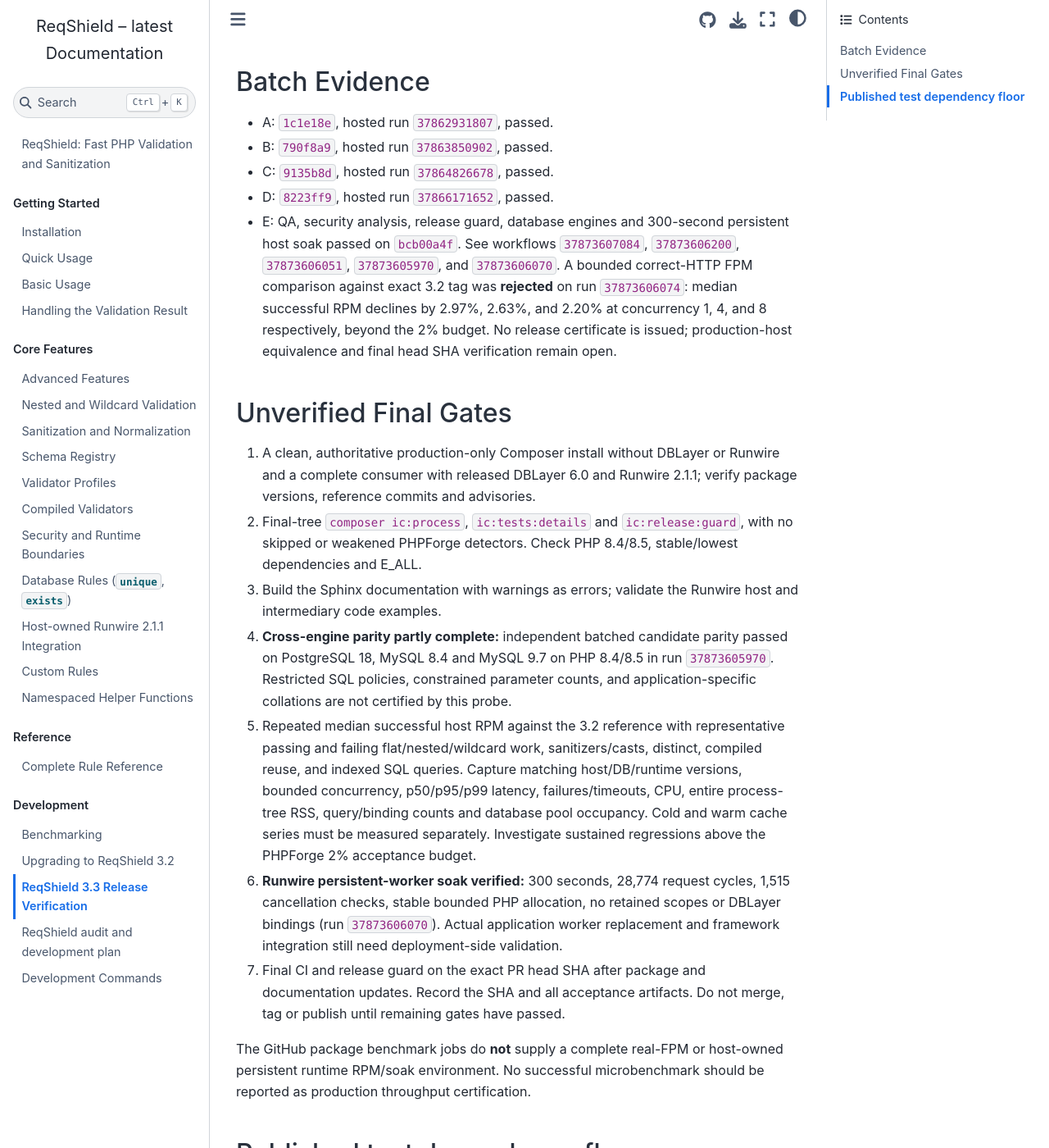
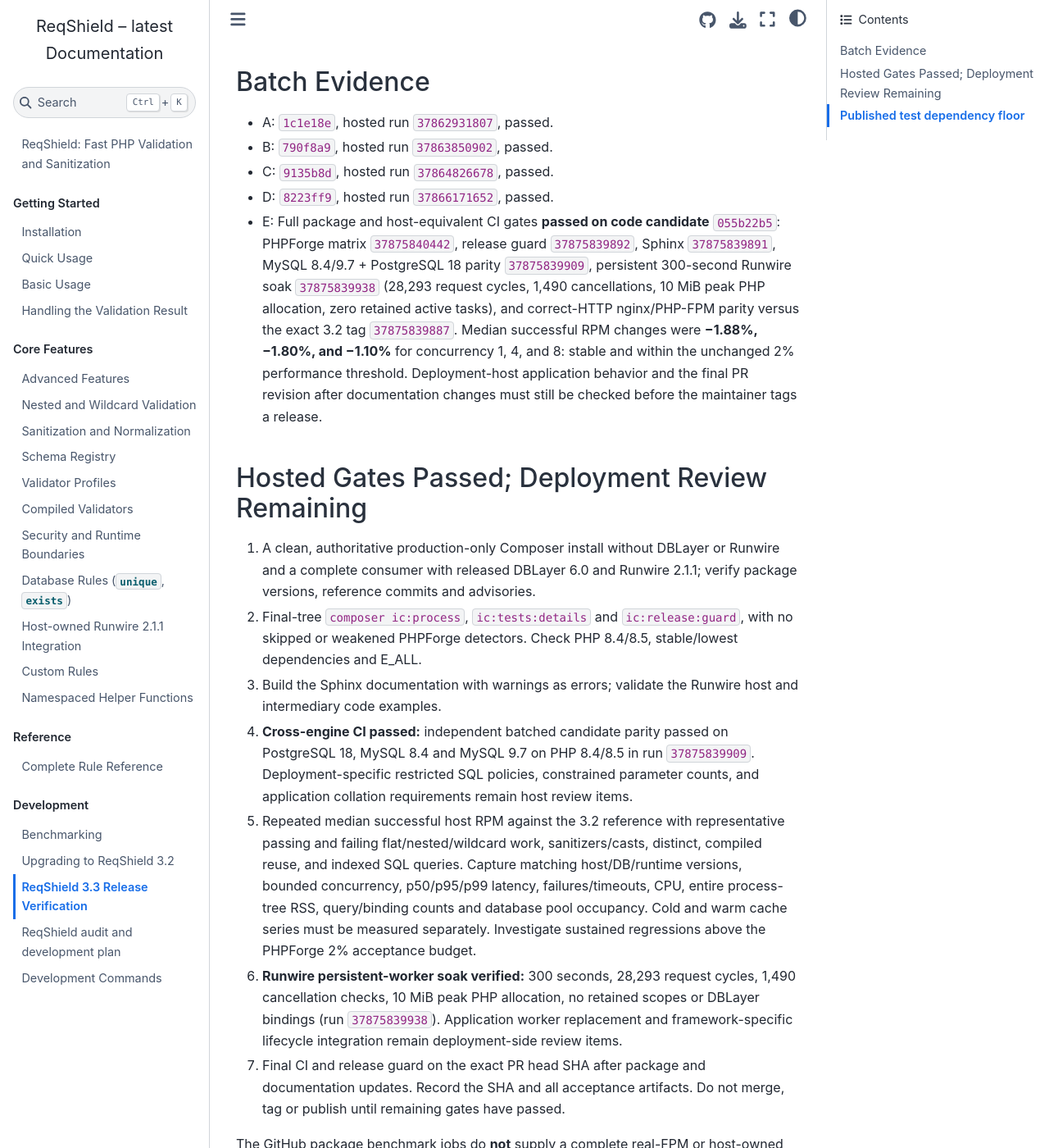
Before and after one commit to infocyph/ReqShield, a Sphinx documentation site: the page built from docs/release-3.3-verification.rst, in a window 1280 px wide and 1400 px high, scrolled down 222 px. Shown: the whole window at 82% size. Built offline with Sphinx 7.4.7 and the Sphinx Book theme 1.1.4, drawn with Linux system fonts in a browser that asks for light colours; pages that are not in the unit, such as notebooks, are missing from menus.

Commit message:
docs: certify ReqShield 3.3 hosted release gates and preserve deployment review checklist

```diff
--- a/docs/release-3.3-verification.rst
+++ b/docs/release-3.3-verification.rst
@@ -12,10 +12,10 @@
 * B: ``790f8a9``, hosted run ``37863850902``, passed.
 * C: ``9135b8d``, hosted run ``37864826678``, passed.
 * D: ``8223ff9``, hosted run ``37866171652``, passed.
-* E: QA, security analysis, release guard, database engines and 300-second persistent host soak passed on ``bcb00a4f``. See workflows ``37873607084``, ``37873606200``, ``37873606051``, ``37873605970``, and ``37873606070``. A bounded correct-HTTP FPM comparison against exact 3.2 tag was **rejected** on run ``37873606074``: median successful RPM declines by 2.97%, 2.63%, and 2.20% at concurrency 1, 4, and 8 respectively, beyond the 2% budget. No release certificate is issued; production-host equivalence and final head SHA verification remain open.
+* E: Full package and host-equivalent CI gates **passed on code candidate** ``055b22b5``: PHPForge matrix ``37875840442``, release guard ``37875839892``, Sphinx ``37875839891``, MySQL 8.4/9.7 + PostgreSQL 18 parity ``37875839909``, persistent 300-second Runwire soak ``37875839938`` (28,293 request cycles, 1,490 cancellations, 10 MiB peak PHP allocation, zero retained active tasks), and correct-HTTP nginx/PHP-FPM parity versus the exact 3.2 tag ``37875839887``. Median successful RPM changes were **−1.88%, −1.80%, and −1.10%** for concurrency 1, 4, and 8: stable and within the unchanged 2% performance threshold. Deployment-host application behavior and the final PR revision after documentation changes must still be checked before the maintainer tags a release.
 
-Unverified Final Gates
-----------------------
+Hosted Gates Passed; Deployment Review Remaining
+------------------------------------------------
 
 1. A clean, authoritative production-only Composer install without DBLayer
    or Runwire and a complete consumer with released DBLayer 6.0 and
@@ -25,10 +25,10 @@
    Check PHP 8.4/8.5, stable/lowest dependencies and E_ALL.
 3. Build the Sphinx documentation with warnings as errors; validate the
    Runwire host and intermediary code examples.
-4. **Cross-engine parity partly complete:** independent batched candidate parity passed
-   on PostgreSQL 18, MySQL 8.4 and MySQL 9.7 on PHP 8.4/8.5 in run
-   ``37873605970``. Restricted SQL policies, constrained parameter counts,
-   and application-specific collations are not certified by this probe.
+4. **Cross-engine CI passed:** independent batched candidate parity passed on
+   PostgreSQL 18, MySQL 8.4 and MySQL 9.7 on PHP 8.4/8.5 in run
+   ``37875839909``. Deployment-specific restricted SQL policies, constrained
+   parameter counts, and application collation requirements remain host review items.
 5. Repeated median successful host RPM against the 3.2 reference with
    representative passing and failing flat/nested/wildcard work,
    sanitizers/casts, distinct, compiled reuse, and indexed SQL queries.
@@ -37,11 +37,11 @@
    query/binding counts and database pool occupancy. Cold and warm cache
    series must be measured separately. Investigate sustained regressions
    above the PHPForge 2% acceptance budget.
-6. **Runwire persistent-worker soak verified:** 300 seconds, 28,774 request
-   cycles, 1,515 cancellation checks, stable bounded PHP allocation, no
-   retained scopes or DBLayer bindings (run ``37873606070``). Actual
-   application worker replacement and framework integration still need
-   deployment-side validation.
+6. **Runwire persistent-worker soak verified:** 300 seconds, 28,293 request
+   cycles, 1,490 cancellation checks, 10 MiB peak PHP allocation, no
+   retained scopes or DBLayer bindings (run ``37875839938``). Application
+   worker replacement and framework-specific lifecycle integration remain
+   deployment-side review items.
 7. Final CI and release guard on the exact PR head SHA after package and
    documentation updates. Record the SHA and all acceptance artifacts.
    Do not merge, tag or publish until remaining gates have passed.
```
Also changed, not shown: docs/plans/reqshield-3.3-audit-and-development-plan.md (+3 -3 lines).
